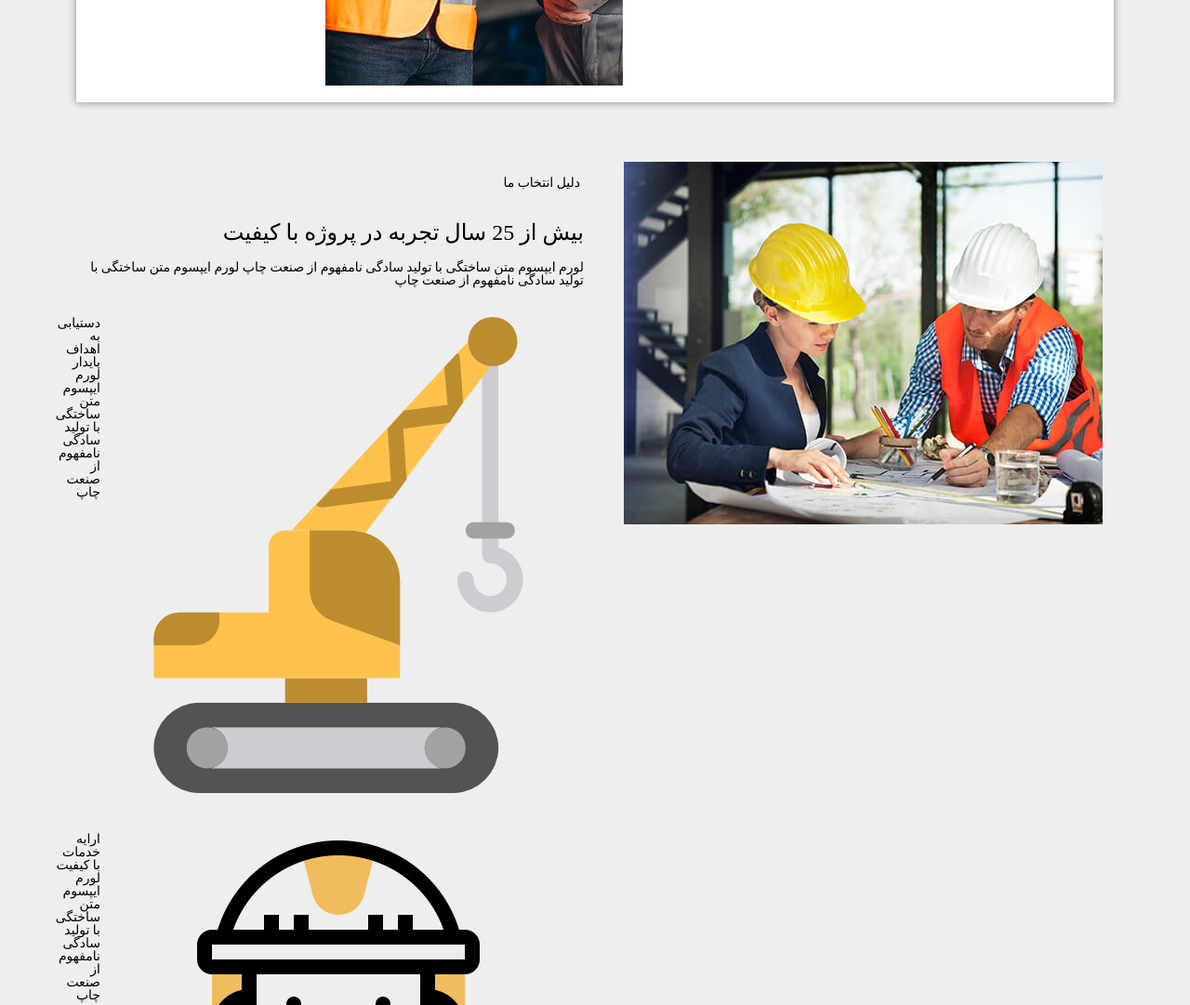
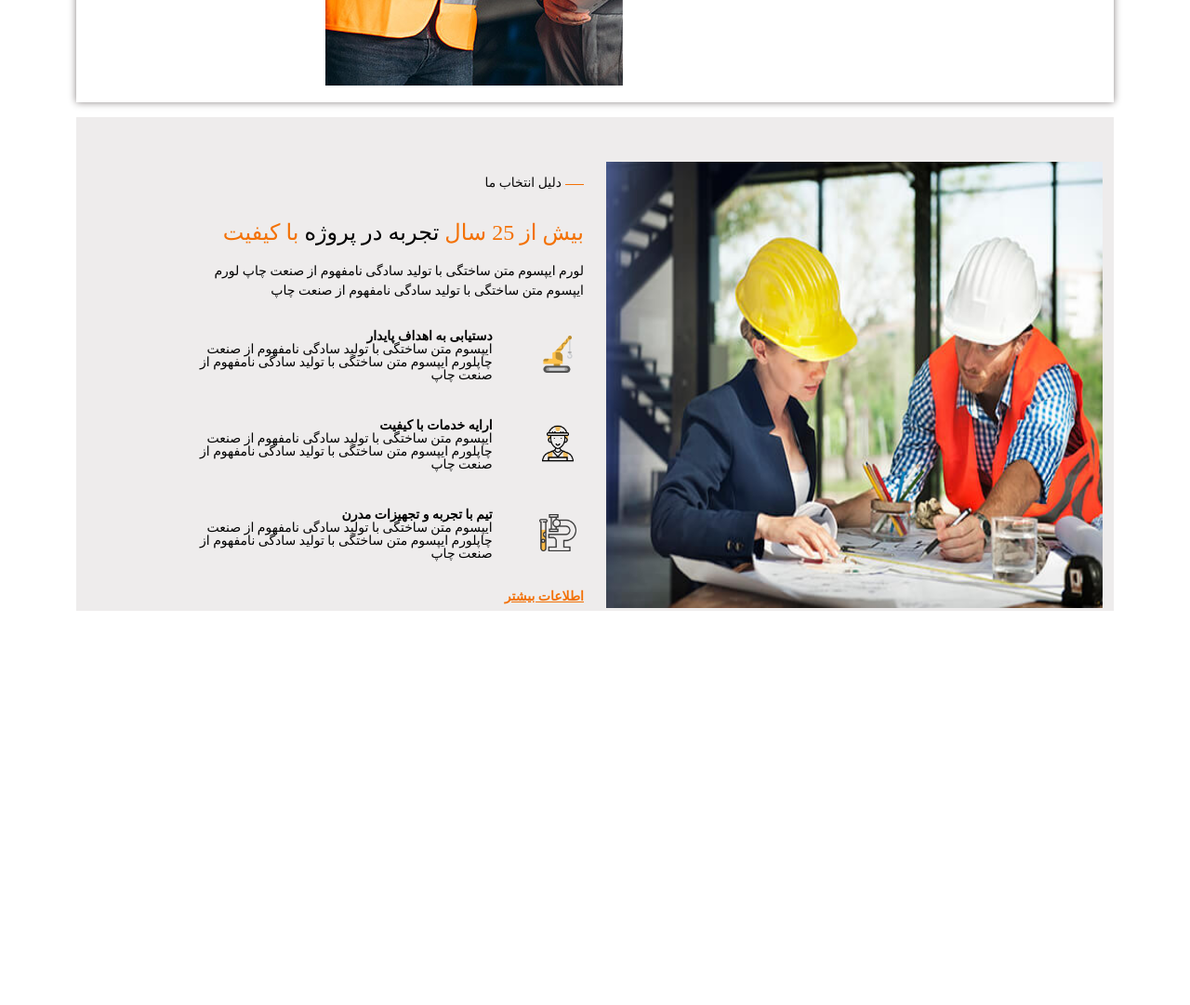
Before and after one commit to amirnezhad/educational, a plain HTML site: page view/index.html in a window 1280 px wide. Shown: the part 1640-2721 px from the top of the page at 93% size. After the commit the page ends 2297 px from the top, so only its background shows below. Drawn offline with nearby package versions, Linux system fonts and the light colour scheme; a web font is replaced by a local one.

Commit message:
section-choose

```diff
--- /dev/null
+++ b/content/css/newStyle.css
@@ -0,0 +1,65 @@
+@font-face {
+    font-family: "IRANSans";
+    src: url("../content/font/ttf/IRANSansWebFaNum.ttf"), url("../content/font/eot/IRANSansWebFaNum.eot"), url("../content/font/woff/IRANSansWebFaNum.woff"), url("../content/font/woff2/IRANSansWebFaNum.woff2");
+}
+
+body {
+    background-color: white;
+}
+
+
+/********************about************************** */
+
+
+/********************choose************************** */
+
+.box-choose {
+    width: 100%;
+    height: auto;
+    background-color: rgb(238, 236, 236);
+}
+
+.img-video {
+    width: 100%;
+    height: 480px;
+}
+
+.box-img-choose {}
+
+.dive-choose {}
+
+.img-choose {
+    width: 40px;
+    height: 40px;
+}
+
+.style-h {
+    width: 450px;
+}
+
+.style-custom {
+    color: #f37106;
+}
+
+.text-p {
+    width: 400px;
+    line-height: 1.5;
+}
+
+.div-p {
+    width: 200px;
+}
+
+.style-p {
+    color: #0c0b0b;
+    font-size: 14px;
+}
+
+.line {
+    border-top: 1px solid #f37106;
+    width: 20px;
+}
+
+.color {
+    color: #f37106;
+}
--- a/view/index.html
+++ b/view/index.html
@@ -5,11 +5,13 @@
     <meta charset="UTF-8">
     <meta name="viewport" content="width=device-width, initial-scale=1.0">
     <link href="../content/bootstrap-5.0.2-dist/css/bootstrap.min.css" rel="stylesheet">
-    <link href="../content/css/main.min.css" rel="stylesheet">
+
     <!-- <link href="../content/fontawesome-free-5.15.3-web/css/all.min.css" rel="stylesheet"> -->
     <link rel="stylesheet" href="https://cdnjs.cloudflare.com/ajax/libs/font-awesome/5.15.3/css/all.min.css" integrity="sha512-iBBXm8fW90+nuLcSKlbmrPcLa0OT92xO1BIsZ+ywDWZCvqsWgccV3gFoRBv0z+8dLJgyAHIhR35VZc2oM/gI1w==" crossorigin="anonymous" referrerpolicy="no-referrer"
     />
     <link href="https://unpkg.com/swiper/swiper-bundle.min.css" rel="stylesheet">
+    <link href="../content/css/main.min.css" rel="stylesheet">
+    <link href="../content/css/newStyle.css" rel="stylesheet">
     <title>پارسیان</title>
 </head>
 
@@ -244,35 +246,35 @@
                     </div>
                     <h4 class="style-h h4 my-3"><span class="style-custom"> بیش از 25 سال </span> تجربه در پروژه<span class="style-custom"> با کیفیت </span></h4>
                     <p class="text-p">لورم ایپسوم متن ساختگی با تولید سادگی نامفهوم از صنعت چاپ لورم ایپسوم متن ساختگی با تولید سادگی نامفهوم از صنعت چاپ</p>
-                    <div class="d-flex justify-content-between mt-4 p-2">
-                        <div class="dive-choose">
+                    <div class="d-flex justify-content-between align-items-center mt-4 p-2 row">
+                        <div class="dive-choose col-2">
                             <img class="img-choose" src="../content/img/crane.png" alt="img">
                         </div>
-                        <div class="">
-                            <p>دستیابی به اهداف پایدار</p>
-                            <p>لورم ایپسوم متن ساختگی با تولید سادگی نامفهوم از صنعت چاپ</p>
+                        <div class="col-10">
+                            <p class="fw-bolder">دستیابی به اهداف پایدار</p>
+                            <p class="w-75"> ایپسوم متن ساختگی با تولید سادگی نامفهوم از صنعت چاپلورم ایپسوم متن ساختگی با تولید سادگی نامفهوم از صنعت چاپ</p>
                         </div>
                     </div>
-                    <div class="d-flex justify-content-between mt-4 p-2">
-                        <div class="dive-choose">
+                    <div class="d-flex justify-content-between align-items-center mt-4 p-2 row">
+                        <div class="dive-choose col-2">
                             <img class="img-choose" src="../content/img/labor.png" alt="img">
                         </div>
-                        <div class="">
-                            <p>ارایه خدمات با کیفیت</p>
-                            <p>لورم ایپسوم متن ساختگی با تولید سادگی نامفهوم از صنعت چاپ</p>
+                        <div class="col-10">
+                            <p class="fw-bolder">ارایه خدمات با کیفیت</p>
+                            <p class="w-75"> ایپسوم متن ساختگی با تولید سادگی نامفهوم از صنعت چاپلورم ایپسوم متن ساختگی با تولید سادگی نامفهوم از صنعت چاپ</p>
                         </div>
                     </div>
-                    <div class="d-flex justify-content-between mt-4 p-2">
-                        <div class="dive-choose">
+                    <div class="d-flex justify-content-between align-items-center row mt-4 p-2">
+                        <div class="dive-choose col-2">
                             <img class="img-choose" src="../content/img/research.png" alt="img">
                         </div>
-                        <div class="">
-                            <p>تیم با تجربه و تجهیزات مدرن</p>
-                            <p>لورم ایپسوم متن ساختگی با تولید سادگی نامفهوم از صنعت چاپ</p>
+                        <div class="col-10">
+                            <p class="fw-bolder">تیم با تجربه و تجهیزات مدرن</p>
+                            <p class="w-75"> ایپسوم متن ساختگی با تولید سادگی نامفهوم از صنعت چاپلورم ایپسوم متن ساختگی با تولید سادگی نامفهوم از صنعت چاپ</p>
                         </div>
                     </div>
                     <div class="div-btn mt-4">
-                        <button class="btn-style">اطلاعات بیشتر<i class="fas fa-arrow-left"></i></button>
+                        <span class=""><a href="#" class="color fw-bolder">اطلاعات بیشتر</a></span>
                     </div>
                 </div>
 
```
Also changed, not shown: content/scss/about.scss (+0 -18 lines), css/about.css, 1 other file.
